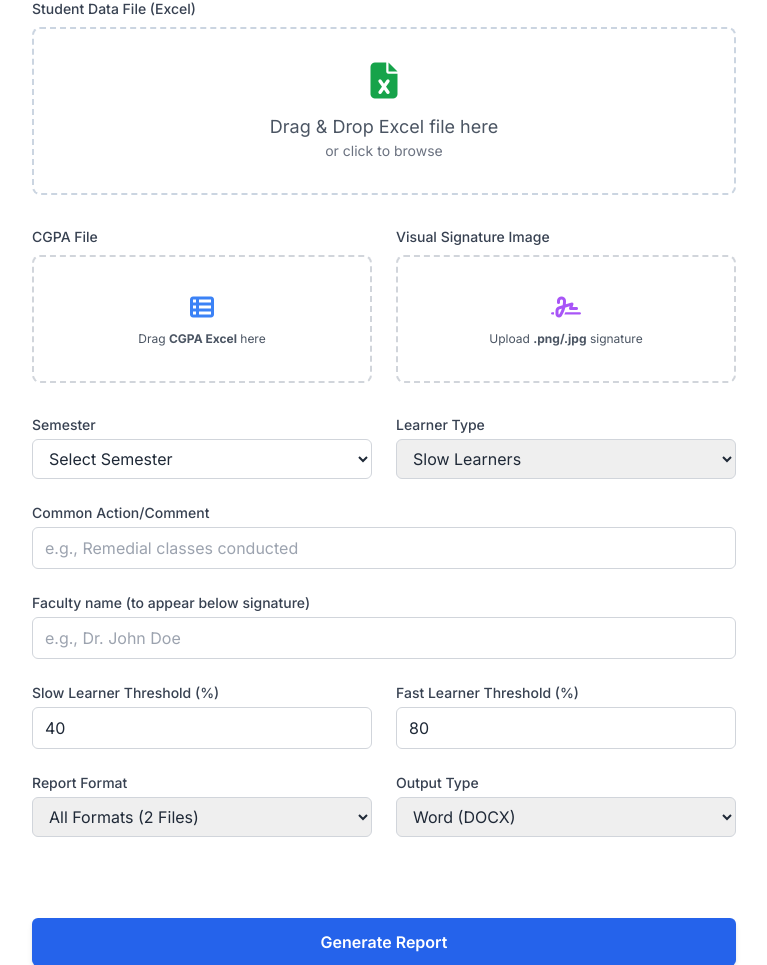
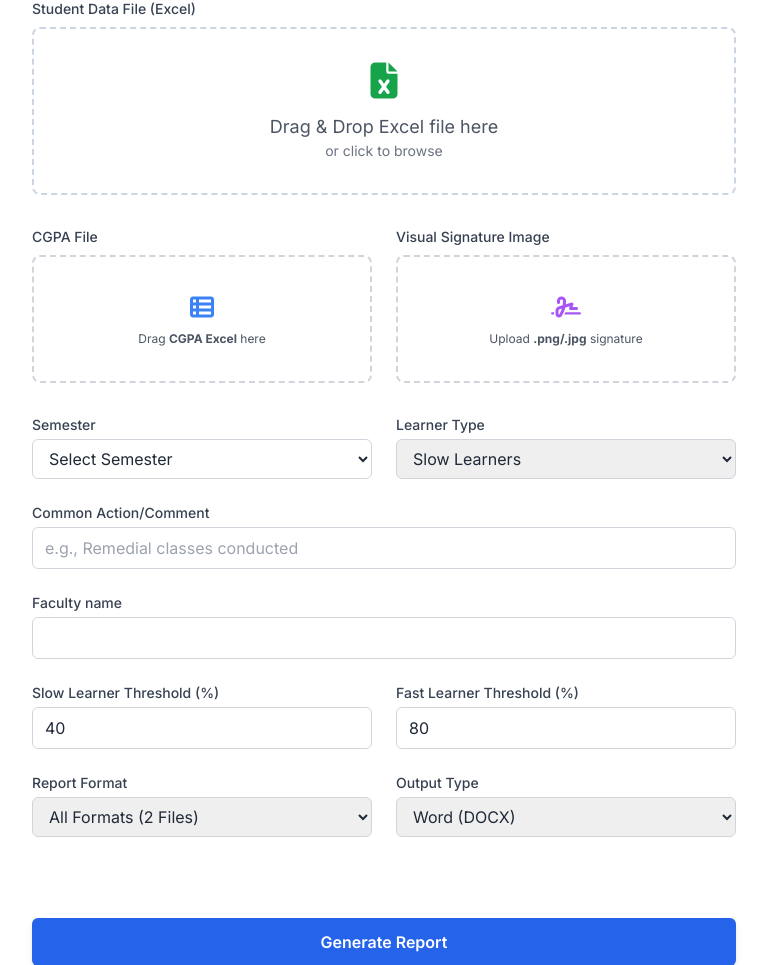
Before and after one commit to Karmachov/LearnerPDC, a Flask app: page / in a window 1280 px wide. Shown: the part 173-1138 px from the top of the page, without its empty margins (256-1023 px from the left). Run offline with Flask 3, Linux system fonts and the light colour scheme; some libraries are stand-ins or nearby versions.

Commit message:
frontend changes

```diff
--- a/WebApp/logic.py
+++ b/WebApp/logic.py
@@ -13,7 +13,7 @@ from datetime import datetime
 
 import pandas as pd
 import openpyxl
-# fitz is imported but we won't use it for the visual signature anymore
+
 import fitz
 from docx2pdf import convert
 from endesive import pdf
@@ -35,9 +35,7 @@ SEMESTER_MAPPING = {
     'vii': 'IV Year/ VII semester', 'viii': 'IV Year/ VIII semester',
 }
 
-# --- PDF VISUAL HELPER (UNUSED) ---
-def add_image_to_all_pages_fitz(pdf_path, image_path, x=None, y=None, width=100, height=40):
-    pass
+
 
 # --- PDF SIGNING UTILITY ---
 def sign_pdf(pdf_path, key_path, cert_path, image_path, password):
--- a/WebApp/templates/index.html
+++ b/WebApp/templates/index.html
@@ -113,13 +113,12 @@
 <!-- ✅ NEW FACULTY NAME FIELD (separate block, not inside input) -->
 <div class="md:col-span-2">
     <label for="facultyName" class="block text-sm font-medium text-gray-700 mb-1">
-        Faculty name (to appear below signature)
+        Faculty name
     </label>
     <input
         type="text"
         id="facultyName"
         name="facultyName"
-        placeholder="e.g., Dr. John Doe"
         required
         class="w-full px-3 py-2 border border-gray-300 rounded-md focus:ring-blue-500 focus:border-blue-500"
     />
```
Also changed, not shown: 1 other file.
